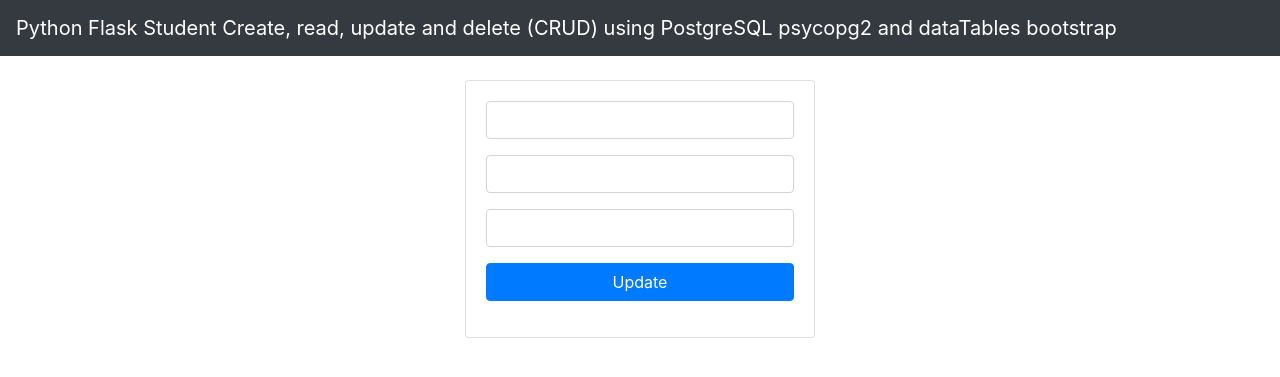
After one commit to DevYMCG/crud-basico-flask, a Flask app: template templates/edit.html in a window 1280 px wide. The commit adds this page. Shown: the top 377 px of the page. Run offline with Flask 2, Linux system fonts and the light colour scheme; the template is opened without the code that fills it, so the values that code supplies are empty; some libraries are stand-ins or nearby versions.

Commit message:
crud basico

```diff
--- a/main.py
+++ b/main.py
@@ -34,5 +34,45 @@ def add_student():
         return redirect(url_for('Index'))
 
 
+@app.route('/edit/<id>', methods=['POST', 'GET'])
+def get_employee(id):
+    cur = conn.cursor(cursor_factory=psycopg2.extras.DictCursor)
+
+    cur.execute('SELECT * FROM students WHERE id=%s', (id))
+    data = cur.fetchall()
+    cur.close()
+    print(data[0])
+    return render_template('edit.html', student = data[0])
+
+@app.route('/update/<id>', methods=['POST'])
+def update_student(id):
+    if request.method == 'POST':
+        fname = request.form['fname']
+        lname = request.form['lname']
+        email = request.form['email']
+
+        cur = conn.cursor(cursor_factory=psycopg2.extras.DictCursor)
+        cur.execute("""
+            UPDATE students
+            SET fname = %s,
+                lname = %s,
+                email = %s
+            WHERE id = %s
+        """, (fname, lname, email, id))
+        flash('Student Updated Successfully')
+        conn.commit()
+        return redirect(url_for('Index'))
+
+
+@app.route('/delete/<string:id>', methods=['POST', 'GET'])
+def delete_student(id):
+    cur = conn.cursor(cursor_factory=psycopg2.extras.DictCursor)
+
+    cur.execute('DELETE FROM students WHERE id= {0}'.format(id))
+    conn.commit()
+    flash('Student Removed Successfully')
+    return redirect(url_for('Index'))
+
+
 if __name__ == "__main__":
     app.run(debug=True)
--- /dev/null
+++ b/templates/edit.html
@@ -0,0 +1,25 @@
+{% extends "layout.html" %}
+{% block body %}
+    <div class="row">
+      <div class="col-md-4 offset-md-4">
+        <div class="card card-body">
+            <form action="/update/{{student.id}}" method="POST">
+            <div class="form-group">
+                <input type="text" name="fname" value="{{student.fname}}" class="form-control">
+            </div>
+            <div class="form-group">
+                <input type="text" name="lname" value="{{student.lname}}" class="form-control">
+            </div>
+            <div class="form-group">
+                <input type="text" name="email" value="{{student.email}}" class="form-control">
+            </div>
+            <div class="form-group">
+                <button type="submit" class="btn btn-primary btn-block">
+                Update
+                </button>
+            </div>
+            </form>
+        </div>
+      </div>
+    </div>
+{% endblock %}
--- a/templates/layout.html
+++ b/templates/layout.html
@@ -22,6 +22,18 @@
 
     <script>
 
+        const btnDelete= document.querySelectorAll('.btn-delete');
+        if(btnDelete) {
+          const btnArray = Array.from(btnDelete);
+          btnArray.forEach((btn) => {
+            btn.addEventListener('click', (e) => {
+              if(!confirm('Are you sure you want to delete it?')){
+                e.preventDefault();
+              }
+            });
+          })
+        }
+
         $(document).ready(function() {
             $('#example').DataTable({
               "aLengthMenu": [[3, 5, 10, 25, -1], [3, 5, 10, 25, "All"]],
```
